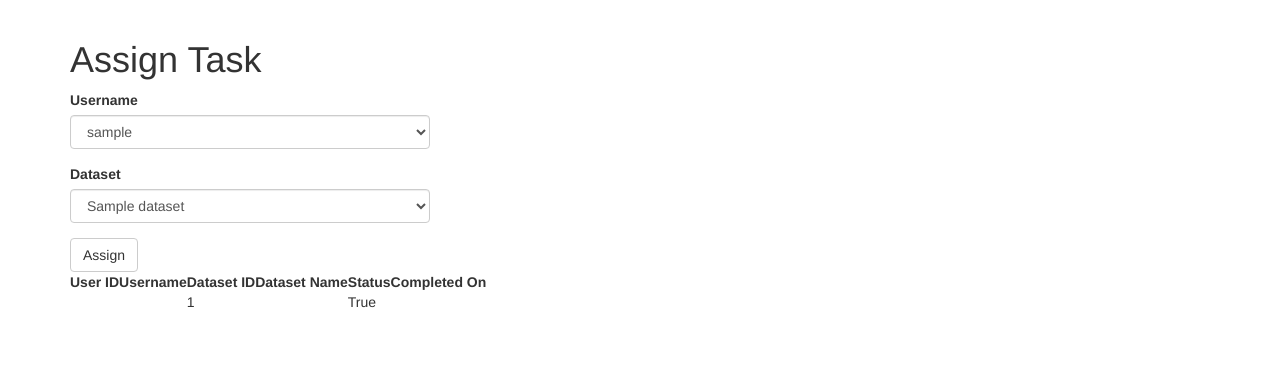
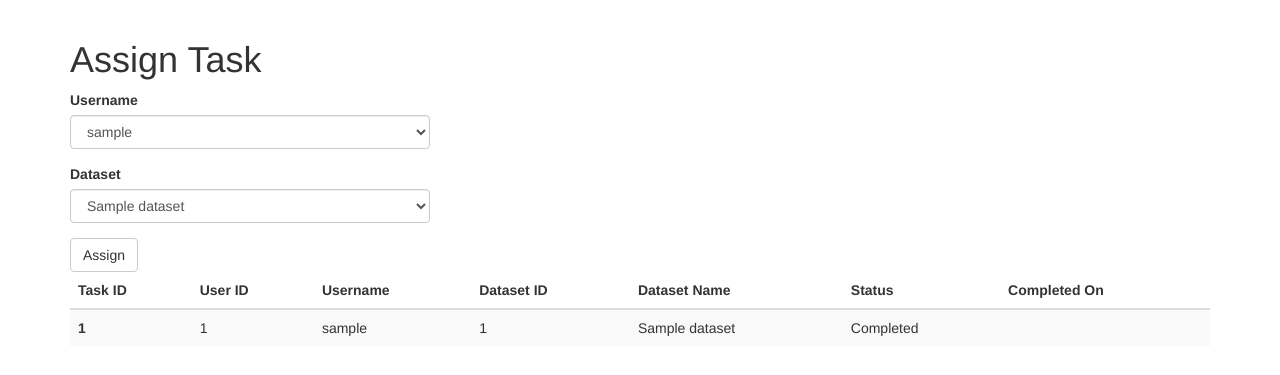
Before and after one commit to alan-turing-institute/AnnotateChange, a Flask app: page /admin/assign in a window 1280 px wide. Shown: the part 52-427 px from the top of the page. Run offline with Flask 2, Linux system fonts and the light colour scheme; a user stored in the database is signed in; tables that the repository leaves empty hold one stand-in row (values such as "Sample post"); some libraries are stand-ins or nearby versions.

Commit message:
Style the table

```diff
--- a/app/templates/admin/assign.html
+++ b/app/templates/admin/assign.html
@@ -9,22 +9,24 @@
 	</div>
 </div>
 <article class="overview">
-  <table>
-    <tr>
-        <th>User ID</th>
-        <th>Username</th>
-        <th>Dataset ID</th>
-        <th>Dataset Name</th>
-        <th>Status</th>
-        <th>Completed On</th>
-      </tr>
+	<table class="table table-striped">
+		<thead class="thead-dark">
+			<th scope="col">Task ID</th>
+			<th scope="col">User ID</th>
+			<th scope="col">Username</th>
+			<th scope="col">Dataset ID</th>
+			<th scope="col">Dataset Name</th>
+			<th scope="col">Status</th>
+			<th scope="col">Completed On</th>
+		</thead>
 		{% for task in tasks %}
 		<tr>
-        <td>{{ task.user_id }}</td>
-        <td>{{ task.username }}</td>
-        <td>{{ task.dataset_id }}</td>
-        <td>{{ task.dataset_name }}</td>
-        <td>{{ task.done }}</td>
+			<th scope="row">{{ task.id }}</th>
+			<td>{{ task.user.id }}</td>
+			<td>{{ task.user.username }}</td>
+			<td>{{ task.dataset.id }}</td>
+			<td>{{ task.dataset.name }}</td>
+			<td>{% if task.done %}Completed{% else %}Pending{% endif %}</td>
 			<td>{{ task.completed_on }}</td>
 		</tr>
 		{% endfor %}
```
Lines whose indentation alone changed are shown as unchanged.
